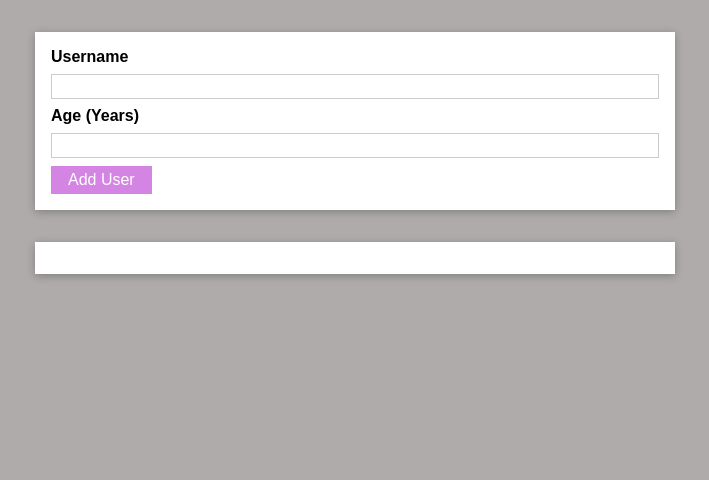
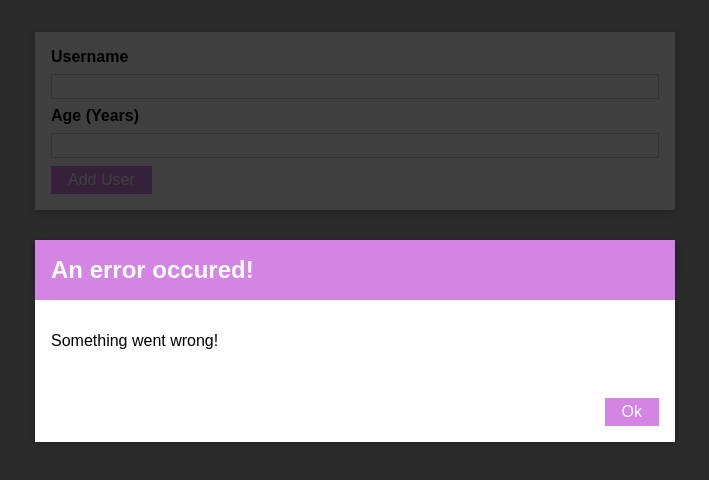
Before and after one commit to TatyCoder/React-New-Course-Projects, a React (Create React App) app in the folder Section 8/01-starting-project/: page / in a window 1280 px wide. Shown: the top 480 px of the page, without its empty margins (285-994 px from the left). Built offline with nearby package versions, Linux system fonts and the light colour scheme.

Commit message:
Practice: adding ErrorModal component

```diff
--- /dev/null
+++ b/Section 8/01-starting-project/src/Components/UI/ErrorModal.js
@@ -0,0 +1,24 @@
+import Button from './Button';
+import Card from './Card';
+import styles from './ErrorModal.module.css';
+
+const ErrorModal = (props) => {
+  return (
+    <div>
+      <div className={styles.backdrop}/>
+      <Card className={styles.modal}>
+        <header className={styles.header}>
+          <h2>{props.title}</h2>
+        </header>
+        <div className={styles.content}>
+          <p>{props.message}</p>
+        </div>
+        <footer className={styles.actions}>
+          <Button>Ok</Button>
+        </footer>
+      </Card>
+    </div>
+  );
+};
+
+export default ErrorModal;
--- /dev/null
+++ b/Section 8/01-starting-project/src/Components/UI/ErrorModal.module.css
@@ -0,0 +1,45 @@
+.backdrop {
+  position: fixed;
+  top: 0;
+  left: 0;
+  width: 100%;
+  height: 100vh;
+  z-index: 10;
+  background: rgba(0, 0, 0, 0.75);
+}
+
+.modal {
+  position: fixed;
+  top: 30vh;
+  left: 10%;
+  width: 80%;
+  z-index: 100;
+  overflow: hidden;
+}
+
+.header {
+  background: #d485e4;
+  padding: 1rem;
+}
+
+.header h2 {
+  margin: 0;
+  color: white;
+}
+
+.content {
+  padding: 1rem;
+}
+
+.actions {
+  padding: 1rem;
+  display: flex;
+  justify-content: flex-end;
+}
+
+@media (min-width: 768px) {
+  .modal {
+    left: calc(50% - 20rem);
+    width: 40rem;
+  }
+}
--- a/Section 8/01-starting-project/src/Components/Users/AddUser.js
+++ b/Section 8/01-starting-project/src/Components/Users/AddUser.js
@@ -6,6 +6,9 @@ import Card from '../UI/Card';
 
 // To import the Button component to use it here:
 import Button from '../UI/Button';
+
+// To import the ErrorModal component to use it here:
+import ErrorModal from '../UI/ErrorModal';
 
 // To import the styles using CSS modules:
 import styles from './AddUser.module.css'
@@ -21,7 +24,8 @@ const AddUser = (props) => {
     if (enteredUsername.trim().length === 0 || enteredAge.trim().length === 0) {
       return;
     }
-    if (+enteredAge < 1) {  // By adding a + it forces a conversion of enteredAge to a number (not a string).
+    if (+enteredAge < 1) {
+      // By adding a + it forces a conversion of enteredAge to a number (not a string).
       return;
     }
     // Calling the new props here and executing it as a function forwarding the two pieces of data:
@@ -40,8 +44,10 @@ const AddUser = (props) => {
     setEnteredAge(event.target.value);
   };
 
-  // Adding the value props to reflect my current state in the inputs when the form is submitted:
+  // Adding the ErrorModal component here:
   return (
+    <div>
+      <ErrorModal title="An error occured!" message="Something went wrong!"/>
       <Card className={styles.input}>
         <form onSubmit={addUserHandler}>
           <label htmlFor="username">Username</label>
@@ -61,7 +67,13 @@ const AddUser = (props) => {
           <Button type="submit">Add User</Button>
         </form>
       </Card>
+    </div>
   );
 };
 
 export default AddUser;
+
+/* Notes: Since React doesn't allow two side by side components
+being rendered directly as a root element of my return statement,
+I needed to wrap ErrorModal & Card in an extra div. Inside of a
+div I can have adjacent elements. */
```
Lines whose indentation alone changed are shown as unchanged.
